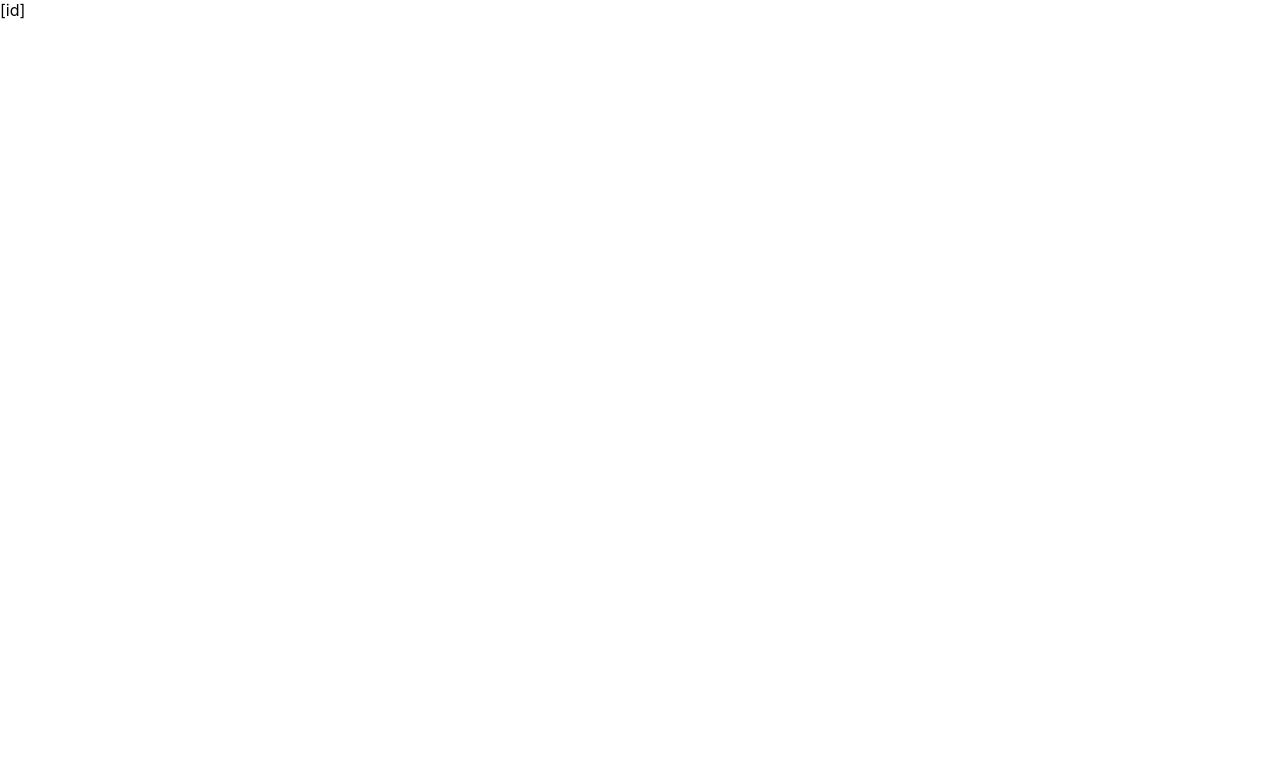
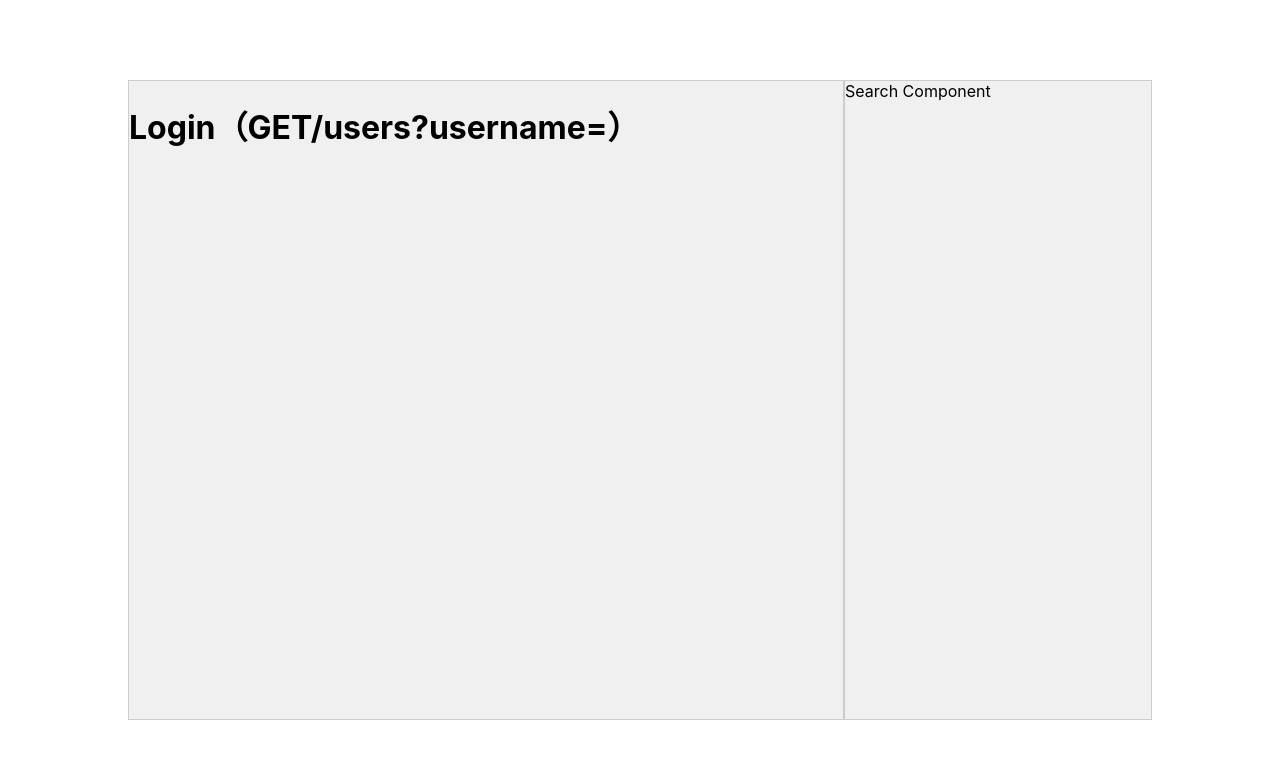
Before and after one commit to MahiroWatanabe/ReverseToDo, a Next.js app in the folder frontend/: page /user/user.module in a window 1280 px wide. Shown: the top 758 px of the page. Built offline with nearby package versions, Linux system fonts and the light colour scheme; no server answers.

Commit message:
[add]各ページのimportの変更

```diff
--- a/frontend/pages/signup.tsx
+++ b/frontend/pages/signup.tsx
@@ -1,5 +1,5 @@
 import React from "react";
-import SignupForm from "../components/SignupForm";
+import SignupForm from "../components/SignupForm/SignupForm";
 
 const signup = () => {
   return <SignupForm />;
--- a/frontend/pages/user/[id].tsx
+++ b/frontend/pages/user/[id].tsx
@@ -1,9 +1,19 @@
-import React from 'react'
+import { useRouter } from "next/router";
+import React from "react";
+import UserTask from "../../components/UserTask/UserTask";
+import SearchUser from "../../components/SearchUser/SearchUser";
+import styles from "./user.module.scss";
 
-function Id() {
+const UserComponent = () => {
+  const router = useRouter();
+  const { id } = router.query;
+
   return (
-    <div>[id]</div>
-  )
-}
+    <div className={styles["parent-container"]}>
+      <UserTask id={id as string} />
+      <SearchUser />
+    </div>
+  );
+};
 
-export default Id
+export default UserComponent;
```
Also changed, not shown: frontend/pages/index.tsx (+16 -11 lines).
